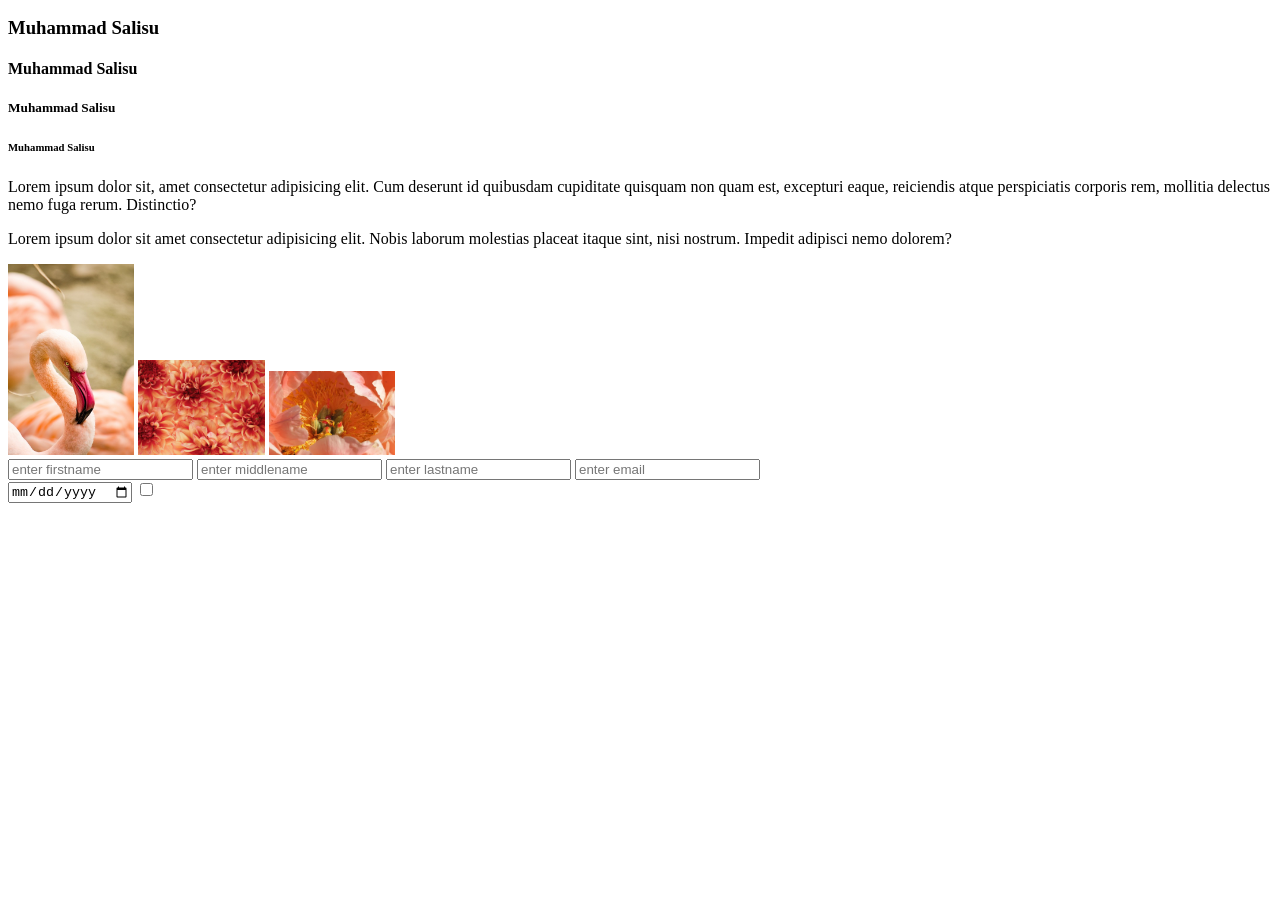
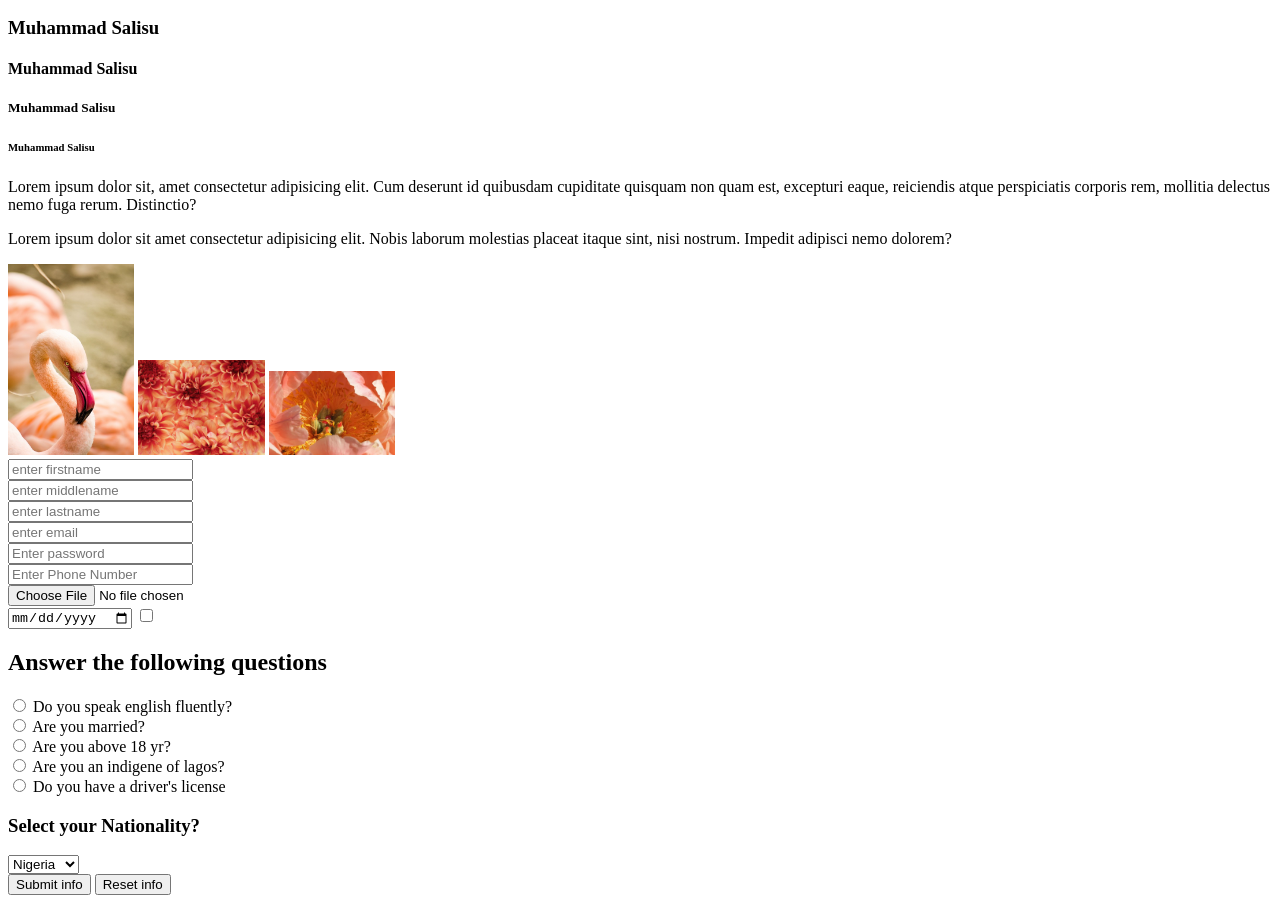
Before and after one commit to Muha-coder-dev/web-development-learning, a plain HTML site: page index.html in a window 1280 px wide. Shown: the part 110-1013 px from the top of the page. Before the commit the page ends 800 px from the top, so only its background shows below. Drawn offline with Linux system fonts and the light colour scheme.

Commit message:
create html note, add more elements and tags

```diff
--- a/index.html
+++ b/index.html
@@ -35,27 +35,73 @@
     <!-- image element -->
     <img src="./duck.jpg" alt="This is a duck " width="10%" />
     <img src="./flowers.jpg" alt="This is a beautiful flower" width="10%" />
-    <img src="./open flower.webp" alt="This is a beautiful rose flower" width="10%"/>
+    <img
+      src="./open flower.webp"
+      alt="This is a beautiful rose flower"
+      width="10%"
+    />
     <!-- image element -->
 
     <!-- form element -->
     <form>
       <input type="text" placeholder="enter firstname" />
+      <br />
       <input type="text" placeholder="enter middlename" />
+      <br />
       <input type="text" placeholder="enter lastname" />
+      <br />
 
       <!-- input email -->
       <input type="email" placeholder="enter email" />
       <br />
-      <!-- input email -->
+      <!-- input of password -->
+      <input type="password" placeholder="Enter password" />
+      <br />
+      <!-- input of tel -->
+      <input type="tel" placeholder="Enter Phone Number" />
+      <br />
+      <!-- input of file -->
+      <input type="file" />
+      <br />
       <input type="date" />
       <input type="checkbox" />
       <label for="Male"></label>
       <label for="Female"></label>
       <!-- radio -->
+      <br />
+      <h2>Answer the following questions</h2>
+      <input type="radio" />
+      <label for="">Do you speak english fluently?</label>
+      <br />
+      <input type="radio" />
+      <label for="">Are you married?</label>
+      <br />
+      <input type="radio" />
+      <label for="">Are you above 18 yr?</label>
+      <br />
+      <input type="radio" />
+      <label for="">Are you an indigene of lagos?</label>
+      <br />
+      <input type="radio" />
+      <label for="">Do you have a driver's license</label>
+      <!-- radio -->
+      <!-- select -->
+      <br />
+      <h3>Select your Nationality?</h3>
+      <select>
+        <option value="Nigeria">Nigeria</option>
+        <option value="England">England</option>
+        <option value="Canada">Canada</option>
+        <option value="Egypt">Egypt</option>
+        <option value="Peru">Peru</option>
+        <option value="Cuba">Cuba</option>
+        <option value="Belgium">Belgium</option>
+      </select>
+      <!-- select -->
+      <br />
+      <button type="submit">Submit info</button>
+      <button type="reset">Reset info</button>
     </form>
     <!-- form element -->
-
-
   </body>
 </html>
```
Also changed, not shown: index2.html (added, +30 -0 lines).
